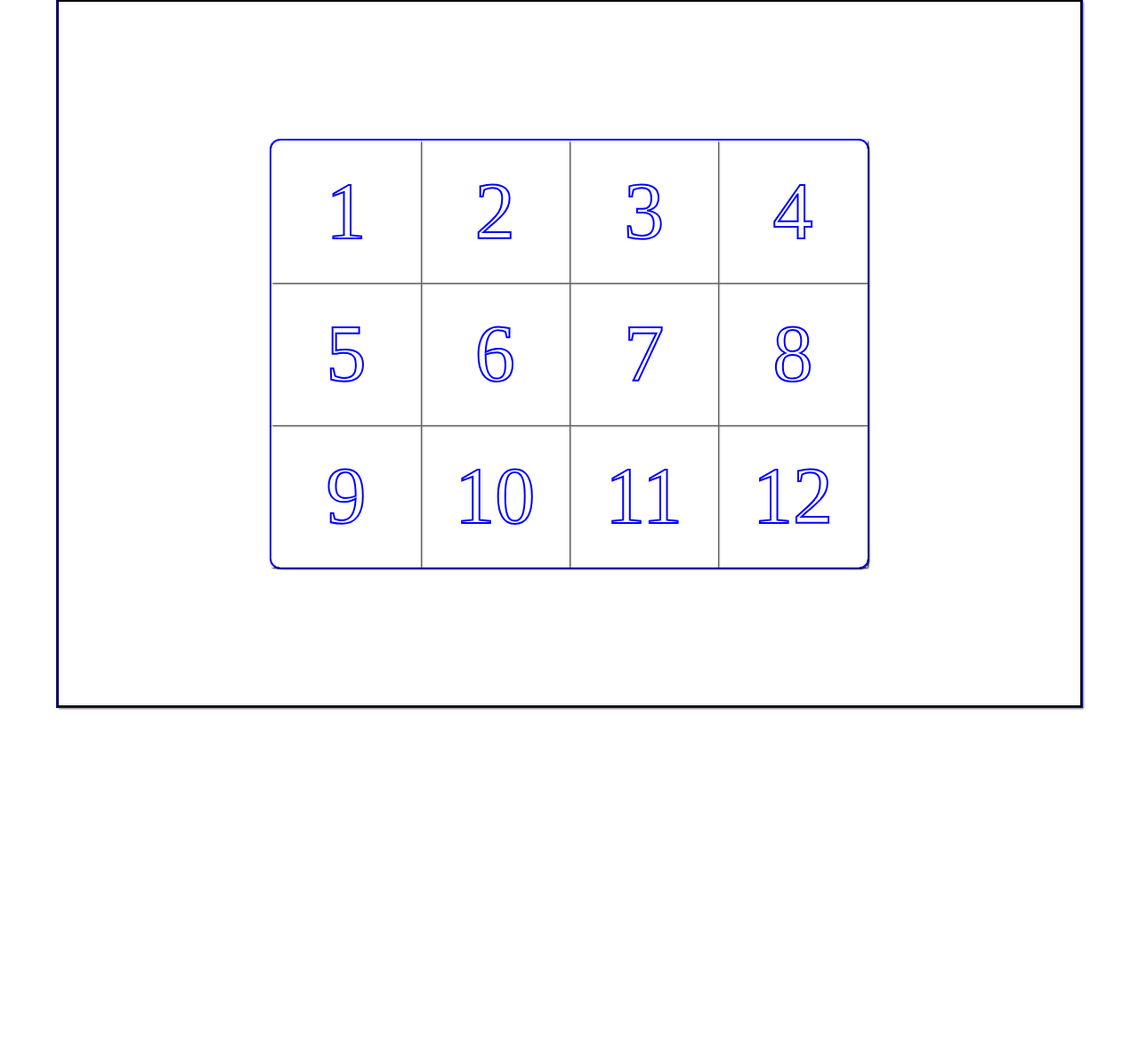
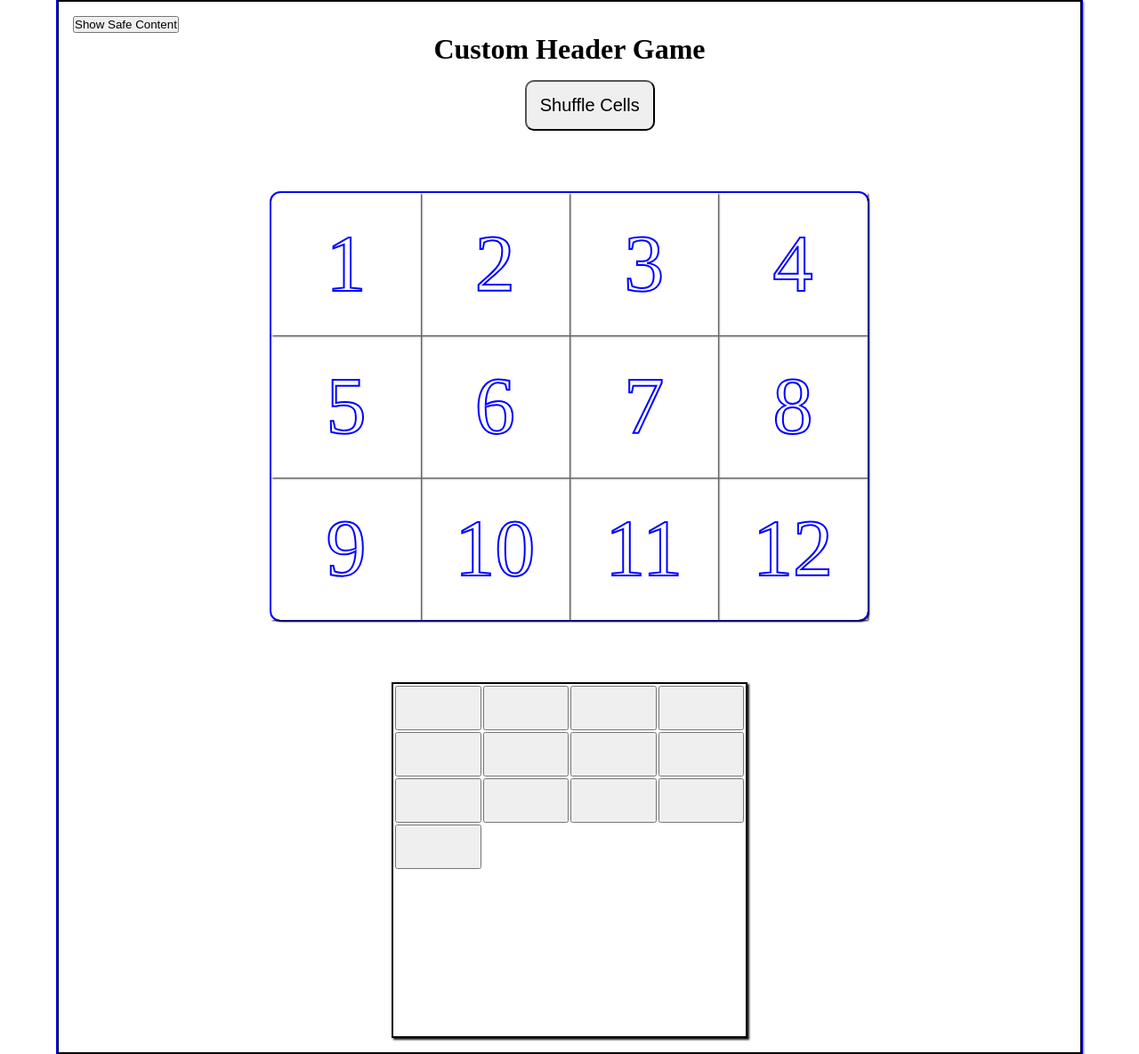
Before and after one commit to kelechiorunta/mine-app, a website with bundled scripts: page index.html in a window 1280 px wide. Shown: the whole page at 89% size. Before the commit the page ends 800 px from the top, so only its background shows below. Built offline with nearby package versions, Linux system fonts and the light colour scheme.

Commit message:
Updated the project with new dom purify library for external html and javascript contents

```diff
--- a/index.html
+++ b/index.html
@@ -5,10 +5,14 @@
     <meta name="viewport" content="width=device-width, initial-scale=1.0">
     <title>Mine</title>
     <link href="mine.css" rel="stylesheet" />
-    <script type="module" src="mine.js"></script>
+    <script defer src="https://cdnjs.cloudflare.com/ajax/libs/dompurify/3.0.1/purify.min.js"></script>
+    <script defer type="module" src="mine.js"></script>
 </head>
 <body>
     <div class="container">
+        <div id="output"></div>
+        <button class="showSafe">Show Safe Content</button>
+        <button class="shuffle">Shuffle Cells</button>
         <div class="grid_container">
             <div class="cell">1</div>
             <div class="cell">2</div>
--- a/mine.js
+++ b/mine.js
@@ -1,8 +1,26 @@
 import { getSurroundingCells, shuffleArr } from "./algo.js";
+import { mySuperH, myGrid } from "./custom.js";
 
 document.addEventListener('DOMContentLoaded', () => {
+    const container = document.querySelector('.container');
     const cells = document.querySelectorAll('.cell');
     const shuffleBtn = document.querySelector('.shuffle');
+    const showSafeBtn = document.querySelector('.showSafe');
+
+    showSafeBtn.addEventListener('click', () => {
+            // Example of untrusted input
+    const userInput = `
+    <img src="x" onerror="alert('Hacked!')">
+    <p>This is <strong>safe</strong> content.</p>
+    `;
+
+    // Use DOMPurify to sanitize the input
+    const sanitizedInput = DOMPurify.sanitize(userInput);
+    // const sanitizedInput = DOMPurify.sanitize(document.documentElement.innerHTML);
+
+    // Inject sanitized content into the DOM
+    document.getElementById('output').innerHTML = sanitizedInput;
+    })
 
     cells.forEach((cell, _) => {
 
@@ -70,19 +88,15 @@ document.addEventListener('DOMContentLoaded', () => {
                     if (cell.textContent==value && cell.textContent != filteredCells[index]) {
                         cell.textContent = lengthofCell
                     }
-                    // else {
-                    //     cell.textContent = lengthofCell + '∆'
-                    // }
-
-                    // else{
-                    //     cell.textContent = "√"
-                    // }
              })
             })
 
 
+    })
 
-    })
+    // Append the custom element to the DOM
+    container.appendChild(myGrid);
+    container.insertBefore(mySuperH, shuffleBtn);
 
     const clear = () => {
 
--- a/mine.scss
+++ b/mine.scss
@@ -29,7 +29,7 @@ body{
     display: grid;
     width: 60%;
     min-height: 60vh;
-    margin: 12.5% auto;
+    margin: 6.25% auto;
     grid-template-columns: repeat(4, minmax(auto, 1fr));
     grid-auto-rows: auto;
     border-radius: 10px;
@@ -50,3 +50,31 @@ body{
         place-content: center;
     }
 }
+
+.gridCont{
+    display: grid;
+    margin: auto;
+    grid-template-columns: repeat(4, minmax(auto, 1fr));
+    grid-auto-rows: 50px;
+    width: 400px;
+    height: 400px;
+    gap:2px;
+    border: 2px solid;
+    box-shadow: 2px 2px 2px rgba(0,0,0,0.9);
+    padding:2px;
+}
+
+.superH{
+    margin: auto;
+    width: max-content;
+}
+
+.shuffle{
+    margin: auto 45.5%;
+    margin-top: 1rem;
+    width: max-content;
+    padding: 15px;
+    font-size: 20px;
+    border-radius: 10px;
+    cursor: pointer;
+}
```
Also changed, not shown: package.json (added, +25 -0 lines), mine.css, 3 other files.
